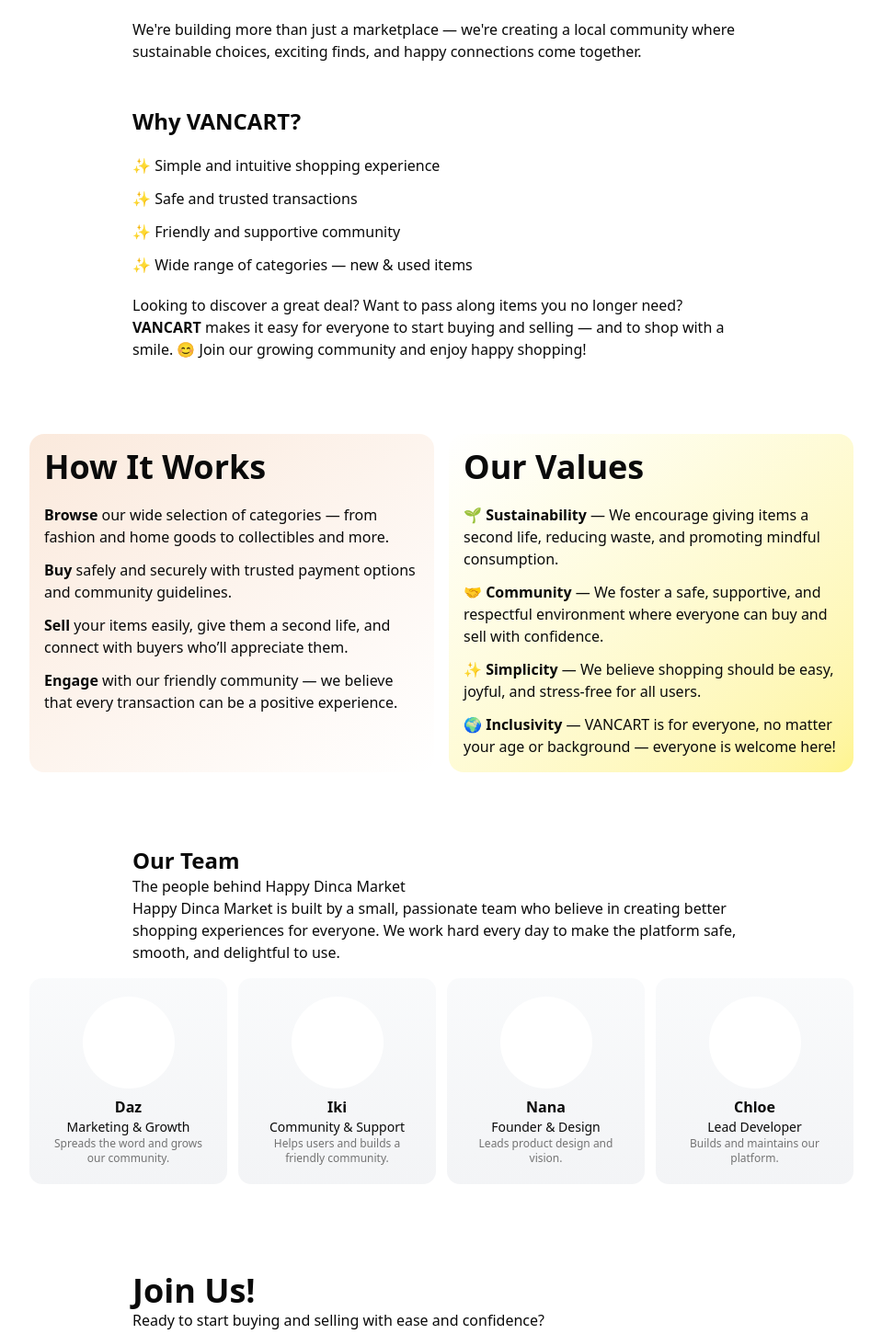
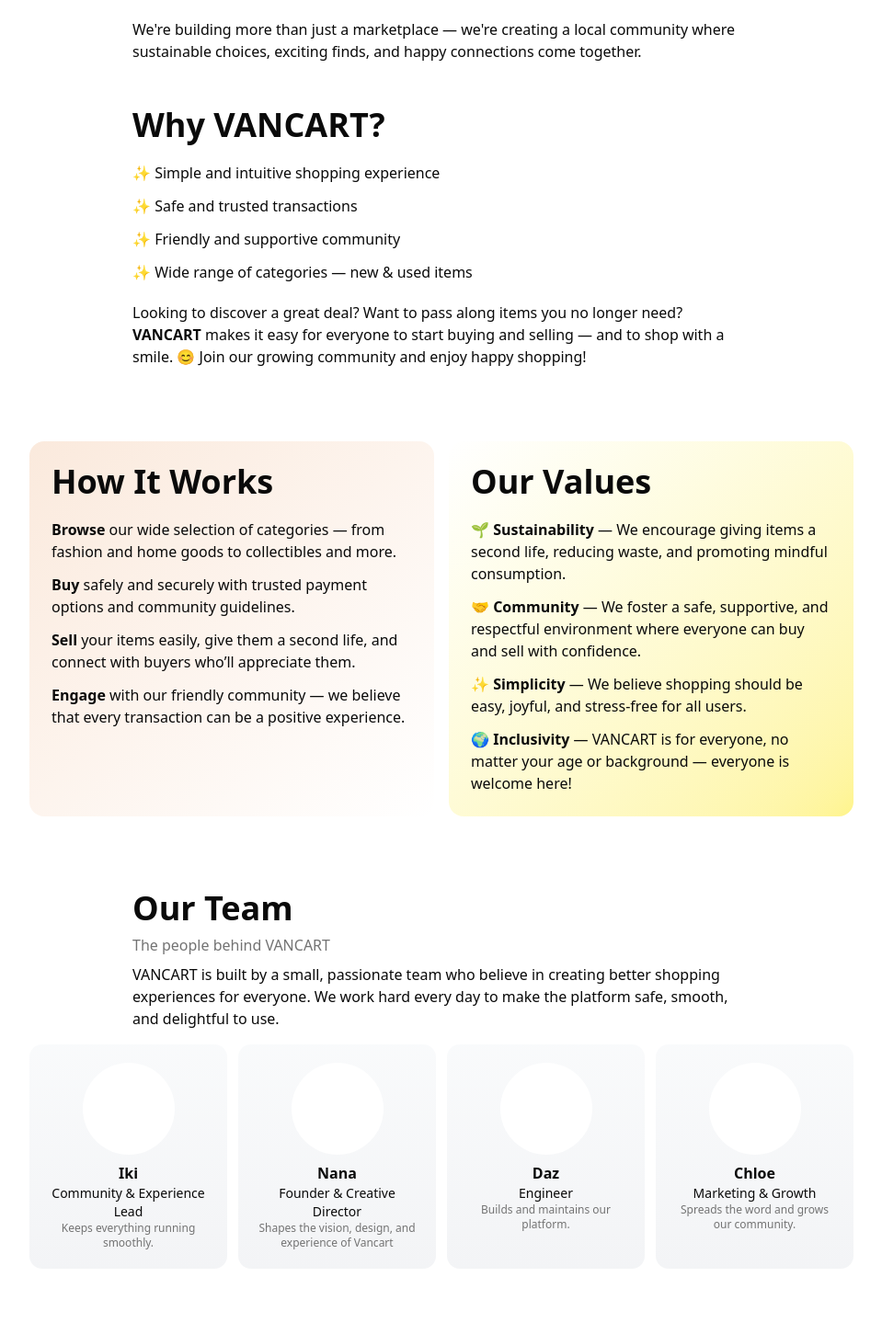
Before and after one commit to Cornerstone-CICCC/react-js-final-project-dinc-1, a Next.js app in the folder frontend/: page /about in a window 1280 px wide. Shown: the part 548-1999 px from the top of the page at 92% size, without its empty margins (160-1119 px from the left). Built offline with nearby package versions, Linux system fonts and the light colour scheme.

Commit message:
fix: contents of about page

```diff
--- a/frontend/src/app/about/page.tsx
+++ b/frontend/src/app/about/page.tsx
@@ -8,19 +8,18 @@
       <div className="text-center space-y-4 py-8 md:py-30">
         <h1 className="text-2xl md:text-5xl font-bold">
           Welcome to
-          <span className="block text-5xl md:text-8xl">
+          <span className="block text-6xl md:text-8xl">
             <AuroraText colors={['#F6D4BA, #FEEA00, #F3B391']}>
               VANCART
             </AuroraText>
           </span>
         </h1>
-        <h2 className="text-lg font-semibold">
+        <p className="text-lg font-semibold">
           &ldquo;Buy, sell, and smile — a happy marketplace for everyone in
           Vancouver.&rdquo;
-        </h2>
+        </p>
       </div>
       <div className="pb-12">
-        {/**bg-[#F6D4BA] */}
         <div className="max-w-2xl mx-auto space-y-5">
           <p>
             At <strong>VANCART</strong>, we believe that shopping should be
@@ -35,10 +34,10 @@
           </p>
         </div>
       </div>
+      {/** Why Vancart */}
       <div className="pb-12">
-        {/**bg-[#F6D4BA] */}
         <div className="max-w-2xl mx-auto space-y-5">
-          <h3 className="text-2xl font-semibold">Why VANCART?</h3>
+          <h2 className="text-4xl font-semibold">Why VANCART?</h2>
           <ul className="space-y-3">
             <li>✨ Simple and intuitive shopping experience</li>
             <li>✨ Safe and trusted transactions</li>
@@ -55,8 +54,8 @@
       </div>
       {/** how it works */}
       <div className="py-8 max-w-4xl mx-auto space-y-4 md:grid md:grid-cols-2 md:gap-4">
-        <div className="space-y-5 rounded-2xl p-4 bg-gradient-to-br from-[#F6D4BA]/50 to-white relative h-full">
-          <h3 className="text-4xl font-semibold">How It Works</h3>
+        <div className="space-y-5 rounded-2xl p-6 bg-gradient-to-br from-[#F6D4BA]/50 to-white relative h-full">
+          <h2 className="text-4xl font-semibold">How It Works</h2>
           <ol className="space-y-3">
             <li>
               <strong>Browse</strong> our wide selection of categories — from
@@ -76,8 +75,9 @@
             </li>
           </ol>
         </div>
-        <div className="space-y-5 rounded-2xl p-4 bg-gradient-to-tl from-[#FEEA00]/50 to-white relative">
-          <h3 className="text-4xl font-semibold">Our Values</h3>
+        {/** our values*/}
+        <div className="space-y-5 rounded-2xl p-6 bg-gradient-to-tl from-[#FEEA00]/50 to-white relative">
+          <h2 className="text-4xl font-semibold">Our Values</h2>
           <ul className="space-y-3">
             <li>
               <strong>🌱 Sustainability</strong> — We encourage giving items a
@@ -102,57 +102,58 @@
       {/** team */}
       <div className="py-12 relative">
         <div className="space-y-4">
-          <div className="max-w-2xl mx-auto">
-            <h3 className="text-2xl font-semibold">Our Team</h3>
-            <h4>The people behind Happy Dinca Market</h4>
+          <div className="max-w-2xl mx-auto space-y-2">
+            <h2 className="text-4xl font-semibold">Our Team</h2>
+            <p className="text-muted-foreground">The people behind VANCART</p>
             <p>
-              Happy Dinca Market is built by a small, passionate team who
-              believe in creating better shopping experiences for everyone. We
-              work hard every day to make the platform safe, smooth, and
-              delightful to use.
+              VANCART is built by a small, passionate team who believe in
+              creating better shopping experiences for everyone. We work hard
+              every day to make the platform safe, smooth, and delightful to
+              use.
             </p>
           </div>
           <div className="max-w-4xl mx-auto">
             <ul className="grid grid-cols-2 gap-3 md:grid-cols-4">
               <li className="flex flex-col items-center text-center h-full bg-gradient-to-t from-gray-100 to-gray-50 rounded-xl p-5">
                 <div className="rounded-full w-[100px] h-[100px] bg-white mb-2"></div>
-                <strong className="font-semibold">Daz</strong>
-                <span className="text-sm">Marketing & Growth</span>
+                <strong className="font-semibold">Iki</strong>
+                <span className="text-sm">Community & Experience Lead</span>
                 <span className="text-xs text-muted-foreground">
-                  Spreads the word and grows our community.
-                </span>
-              </li>
-              <li className="flex flex-col items-center text-center h-full bg-gradient-to-t from-gray-100 to-gray-50 rounded-xl p-5">
-                <div className="rounded-full w-[100px] h-[100px] bg-white mb-2"></div>
-                <strong className="font-semibold">Iki</strong>
-                <span className="text-sm">Community & Support</span>
-                <span className="text-xs text-muted-foreground">
-                  Helps users and builds a friendly community.
+                  Keeps everything running smoothly.
                 </span>
               </li>
               <li className="flex flex-col items-center text-center h-full bg-gradient-to-t from-gray-100 to-gray-50 rounded-xl p-5">
                 <div className="rounded-full w-[100px] h-[100px] bg-white mb-2"></div>
                 <strong className="font-semibold">Nana</strong>
-                <span className="text-sm">Founder & Design</span>
+                <span className="text-sm">Founder & Creative Director</span>
                 <span className="text-xs text-muted-foreground">
-                  Leads product design and vision.
+                  Shapes the vision, design, and experience of Vancart
+                </span>
+              </li>
+              <li className="flex flex-col items-center text-center h-full bg-gradient-to-t from-gray-100 to-gray-50 rounded-xl p-5">
+                <div className="rounded-full w-[100px] h-[100px] bg-white mb-2"></div>
+                <strong className="font-semibold">Daz</strong>
+                <span className="text-sm">Engineer</span>
+                <span className="text-xs text-muted-foreground">
+                  Builds and maintains our platform.
                 </span>
               </li>
               <li className="flex flex-col items-center text-center h-full bg-gradient-to-t from-gray-100 to-gray-50 rounded-xl p-5">
                 <div className="rounded-full w-[100px] h-[100px] bg-white mb-2"></div>
                 <strong className="font-semibold">Chloe</strong>
-                <span className="text-sm">Lead Developer</span>
+                <span className="text-sm">Marketing & Growth</span>
                 <span className="text-xs text-muted-foreground">
-                  Builds and maintains our platform.
+                  Spreads the word and grows our community.
                 </span>
               </li>
             </ul>
           </div>
         </div>
       </div>
+      {/** join us */}
       <div className="pt-12 pb-18 relative">
-        <div className="max-w-2xl mx-auto">
-          <h3 className="text-4xl font-semibold">Join Us!</h3>
+        <div className="max-w-2xl mx-auto bg-amber-200/30 rounded-2xl p-10 space-y-3">
+          <h2 className="text-4xl font-bold">Join Us!</h2>
 
           <p>Ready to start buying and selling with ease and confidence?</p>
           <p>
```
